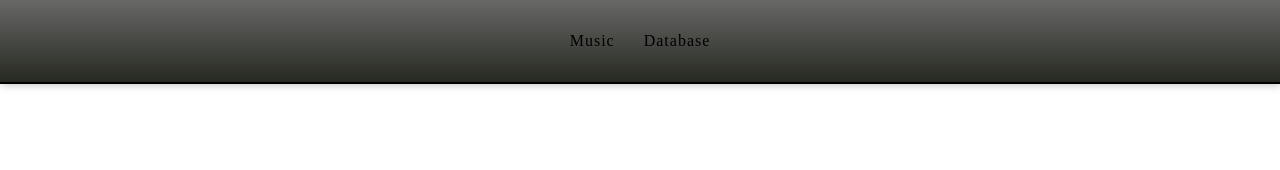
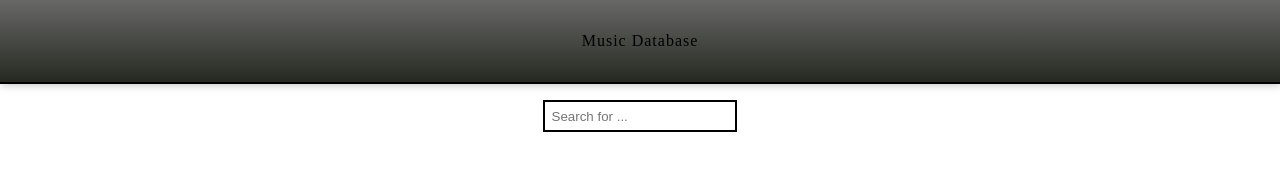
Before and after one commit to fili0727/full-stack-artist-app-frontend, a plain HTML site: page index.html in a window 1280 px wide. Drawn offline with Linux system fonts and the light colour scheme; no server answers.

Commit message:
tilføjet searchbar :-)

```diff
--- a/app.js
+++ b/app.js
@@ -1,6 +1,4 @@
 "use strict";
-
-const endpoint = "http://localhost:3000";
 
 import { updateArtistsGrid } from "./rest.js";
 
--- a/index.html
+++ b/index.html
@@ -8,6 +8,12 @@
   </head>
   <body>
     <header>Music Database</header>
+    <div class="search-grid">
+      <div>
+        <label for="searchbar"></label>
+        <input type="search" id="searchbar" placeholder="Search for ..." />
+      </div>
+    </div>
     <div>
       <section id="artists" class="grid-container"></section>
     </div>
--- a/style.css
+++ b/style.css
@@ -14,11 +14,8 @@ header {
   background: linear-gradient(to bottom, #686867, #262921);
   padding: 2em;
   display: flex;
-  grid-template-columns: 1fr;
-  gap: 1em;
-  justify-content: space-evenly;
+  justify-content: center;
   align-items: center;
-  word-spacing: 1.5em;
   letter-spacing: 1px;
 }
 
@@ -62,3 +59,18 @@ header {
 .grid-item-artist img:hover {
   box-shadow: 0 8px 32px 2px;
 }
+
+/* SEARCH STYLING */
+.search-grid {
+  display: flex;
+  justify-content: center;
+  padding: 1em;
+}
+
+#searchbar {
+  margin: 0em auto;
+  width: 100%;
+  max-width: 350px;
+  padding: 0.5em;
+  border: 2px solid black;
+}
```
